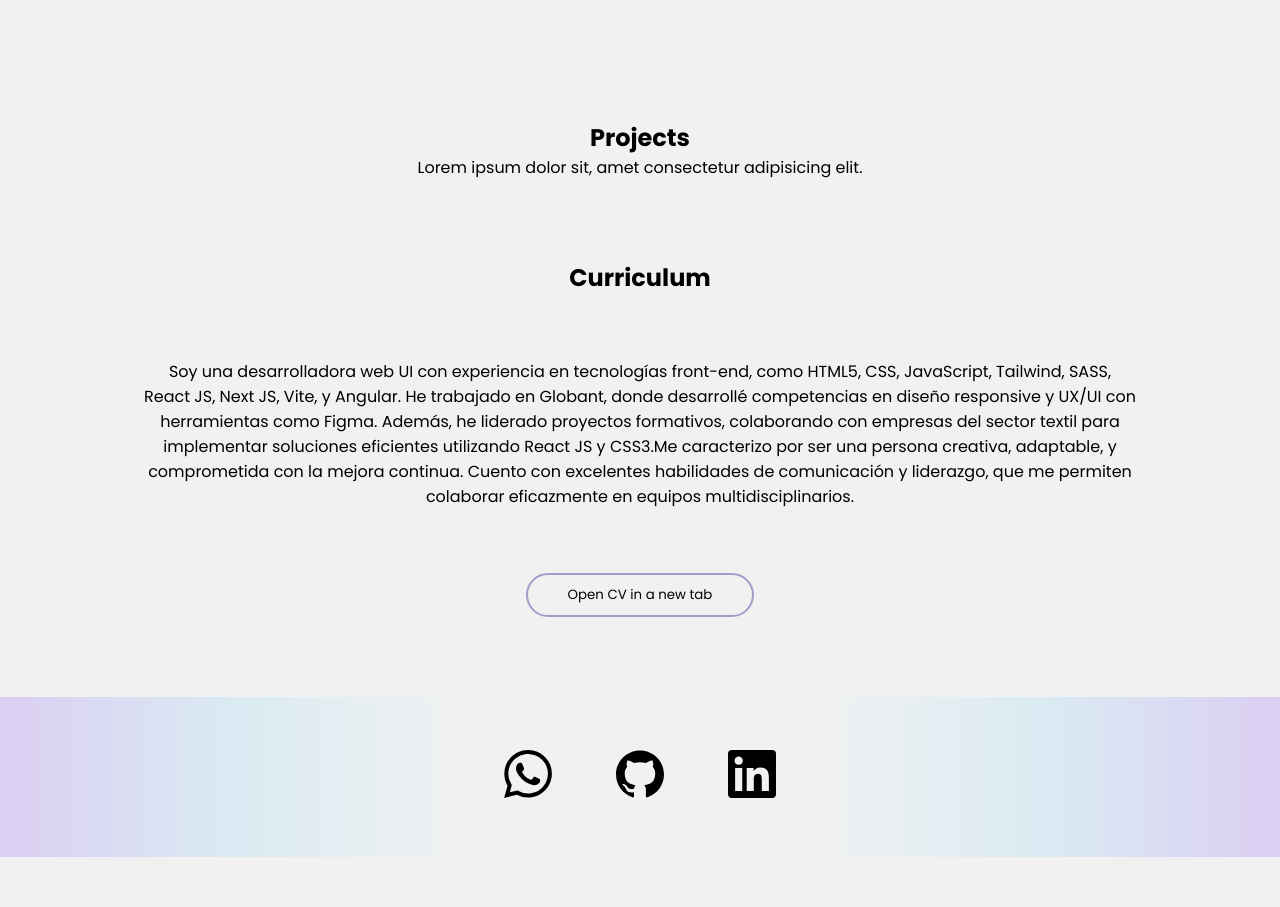
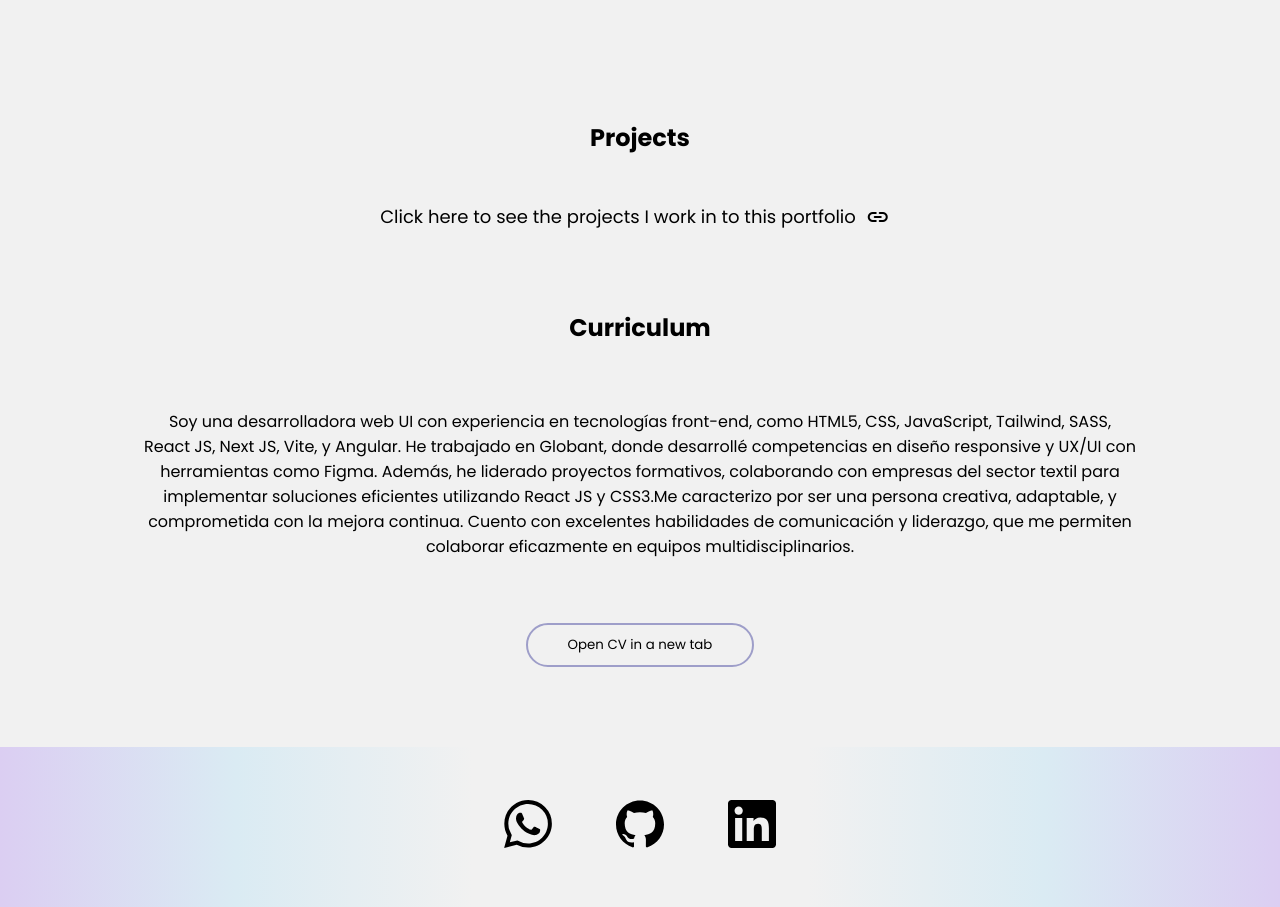
Before and after one commit to Erismar17/ErismarMendozaPortafolio.github.io, a React (Create React App) app: page / in a window 1280 px wide. Shown: the part 1860-2767 px from the top of the page. Before the commit the page ends 2717 px from the top, so only its background shows below. Built offline with nearby package versions, Linux system fonts and the light colour scheme.

Commit message:
projects added via link

```diff
--- a/src/components/sections/options-menu/Projects.jsx
+++ b/src/components/sections/options-menu/Projects.jsx
@@ -1,10 +1,13 @@
-
+import './style.css'
 
 const Projects = () => {
     return (
         <div id='projects' className='projects'>
             <h2>Projects</h2>
-            <p>Lorem ipsum dolor sit, amet consectetur adipisicing elit.</p>
+            <a className='portfolio-projects' href='https://erismar17.github.io/Portfolio-Projects/' target='_blank' rel='noreferrer'>
+                <p>Click here to see the projects I work in to this portfolio</p>
+                <span class='material-symbols-rounded link'>link</span>
+            </a>
         </div>
     )
 }
--- a/src/components/sections/options-menu/style.css
+++ b/src/components/sections/options-menu/style.css
@@ -2,8 +2,8 @@
 .projects,
 .cv,
 .contact-me {
+    margin: 5rem;
     text-align: center;
-    margin: 5rem;
 }
 
 .icon {
@@ -12,43 +12,43 @@
 }
 
 .tooltip {
+    cursor: pointer;
+    font-size: 16px;
     position: relative;
     display: inline-block;
-    cursor: pointer;
-    font-size: 16px;
 }
 
 .tooltip-text {
+    left: 50%;
+    z-index: 1;
+    opacity: 0;
+    bottom: 80%;
+    padding: 5px;
+    width: 110px;
+    color: #fff;
     visibility: hidden;
-    width: 110px;
-    background-color: #555;
-    color: #fff;
     text-align: center;
     border-radius: 5px;
-    padding: 5px;
     position: absolute;
-    z-index: 1;
-    bottom: 80%;
-    left: 50%;
     margin-left: -60px;
-    opacity: 0;
+    background-color: #555;
     transition: opacity 0.3s;
 }
 
 .tooltip-text::after {
-    content: '';
-    position: absolute;
     top: 100%;
     left: 50%;
+    content: '';
     margin-left: -5px;
     border-width: 5px;
+    position: absolute;
     border-style: solid;
     border-color: #555 transparent transparent transparent;
 }
 
 .tooltip:hover .tooltip-text {
+    opacity: 1;
     visibility: visible;
-    opacity: 1;
 }
 
 .cv-description {
@@ -63,13 +63,14 @@
 }
 
 .option-cv {
+    color: black;
+    margin: 0 10px;
+    padding: 10px 40px;
+    border-radius: 35px;
+    text-decoration: none;
+    text-decoration: none;
     display: inline-block;
-    border-radius: 35px;
     border: 2px solid #9e9ec9;
-    padding: 10px 40px;
-    margin: 0 10px;
-    text-decoration: none;
-    color: black;
     background-color: transparent;
     transition: background-color 0.3s ease;
 }
@@ -80,6 +81,24 @@
 
 .option-cv:active {
     background-image: linear-gradient(to right, #C5B3EB, #A7D8E9);
+}
+
+.portfolio-projects {
+    display: flex;
+    margin: 3rem 0;
+    color: black;
+    font-size: large;
+    align-items: center;
+    text-decoration: none;
+    justify-content: center;
+}
+
+.portfolio-projects:hover {
+    text-decoration: underline;
+}
+
+.portfolio-projects span {
+    margin: 0 10px;
 }
 
 @media (max-width: 500px) {
```
